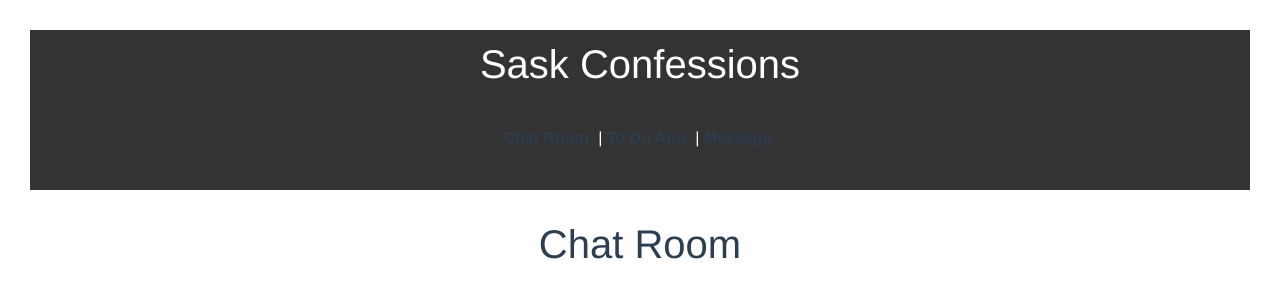
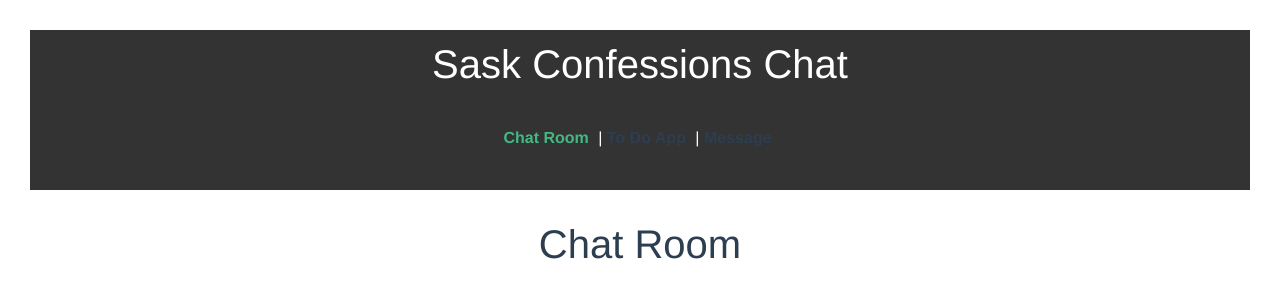
Before and after one commit to PragmaticCoder/rt_chat_server, a Vue app: page /#/chatroom in a window 1280 px wide. Shown: the top 300 px of the page. Built offline with nearby package versions, Linux system fonts and the light colour scheme.

Commit message:
removed the "," frorm input element

```diff
--- a/src/components/layout/Header.vue
+++ b/src/components/layout/Header.vue
@@ -1,8 +1,8 @@
 <template>
   <header class="header">
-    <h1>Sask Confessions</h1>
+    <h1>Sask Confessions Chat</h1>
     <div id="nav">
-      <router-link to="/">Chat Room</router-link> |
+      <router-link to="/chatroom">Chat Room</router-link> |
       <router-link to="/todo">To Do App</router-link> |
       <router-link to="/messages">Message</router-link>
     </div>
--- a/src/views/Login.vue
+++ b/src/views/Login.vue
@@ -9,7 +9,6 @@
               type="text"
               class="form-control"
               placeholder="Please enter your name:"
-              ,
               name="name"
               v-model="name"
             />
@@ -23,7 +22,7 @@
 
 <script>
 export default {
-  name: "login",
+  name: "Login",
   data() {
     return {
       name: "",
```
